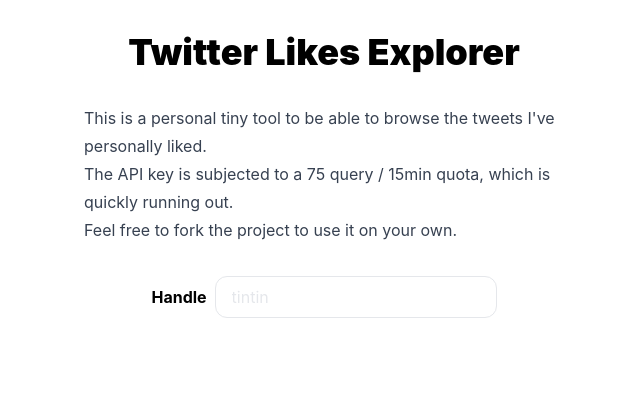
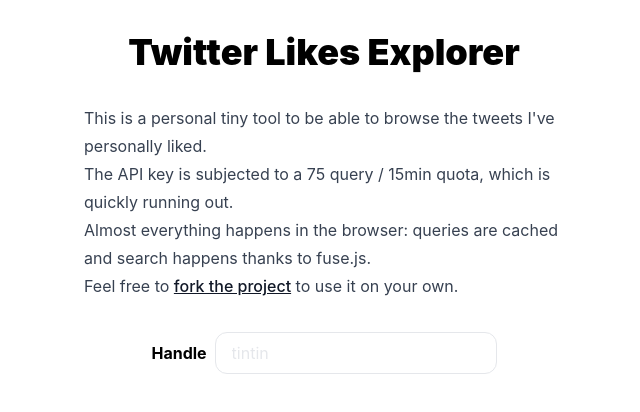
Before and after one commit to theo-m/twitter-likes, a Next.js app: page / in a window 1280 px wide. Shown: the top 412 px of the page, without its empty margins (316-956 px from the left). Built offline with nearby package versions, Linux system fonts and the light colour scheme.

Commit message:
fix buttons, more talk

```diff
--- a/pages/index.tsx
+++ b/pages/index.tsx
@@ -117,7 +117,18 @@
           The API key is subjected to a 75 query / 15min quota, which is quickly
           running out.
           <br />
-          Feel free to fork the project to use it on your own.
+          Almost everything happens in the browser: queries are cached and
+          search happens thanks to fuse.js.
+          <br />
+          Feel free to{" "}
+          <a
+            href="https://github.com/theo-m/twitter-likes"
+            target="_blank"
+            rel="noreferrer"
+          >
+            fork the project
+          </a>{" "}
+          to use it on your own.
         </p>
         <div className="flex items-center gap-2">
           <label className="font-bold text-black" htmlFor="handle">
@@ -221,11 +232,15 @@
               <div className="flex items-center gap-4">
                 <button
                   className="rounded-full py-1 px-2 gap-2 flex items-center justify-center text-white bg-gray-500 hover:bg-opacity-80 focus:ring"
-                  onClick={() => setShowFancyTwitterEmbed(!showFancyTwitterEmbed)}
+                  onClick={() =>
+                    setShowFancyTwitterEmbed(!showFancyTwitterEmbed)
+                  }
                 >
-                  <HeroIcon name={showFancyTwitterEmbed ? "EyeSlashIcon" : "EyeIcon"} />
+                  <HeroIcon
+                    name={showFancyTwitterEmbed ? "EyeIcon" : "EyeSlashIcon"}
+                  />
                   <span className="text-xs">
-                    {showFancyTwitterEmbed ? "simple" : "embedded tweets"}
+                    {showFancyTwitterEmbed ? "embedded tweets" : "simple"}
                   </span>
                 </button>
                 <button
@@ -235,24 +250,26 @@
                     setResults((r) =>
                       r.sort((a, b) =>
                         sortType === "date"
-                          ? (a.item.created_at ?? "") <
-                            (b.item.created_at ?? "")
-                            ? 1
-                            : -1
-                          : (a.score ?? 0) < (b.score ?? 0)
-                          ? 1
-                          : -1
+                          ? a.item.created_at && b.item.created_at
+                            ? new Date(b.item.created_at).getTime() -
+                              new Date(a.item.created_at).getTime()
+                            : 0
+                          : (b.score ?? 0) - (a.score ?? 0)
                       )
                     );
                   }}
                 >
                   <HeroIcon
                     name={
-                      sortType === "date" ? "CalendarIcon" : "MagnifyingGlassIcon"
+                      sortType === "date"
+                        ? "CalendarIcon"
+                        : "MagnifyingGlassIcon"
                     }
                   />
                   <span className="text-xs">
-                    {sortType === "date" ? "sort by score" : "sort by date"}
+                    {sortType === "date"
+                      ? "sorting by date"
+                      : "sorting by score"}
                   </span>
                 </button>
               </div>
@@ -297,10 +314,10 @@
                     <TwitterTweetEmbed
                       key={it.id}
                       tweetId={it.id}
-                      placeholder={<TweetPreview t={it} />}
+                      placeholder={<TweetPreview t={it} score={score} />}
                     />
                   ) : (
-                    <TweetPreview key={it.id} t={it} />
+                    <TweetPreview key={it.id} t={it} score={score} />
                   )
                 )}
             </div>
@@ -311,13 +328,13 @@
   );
 }
 
-function TweetPreview({ t }: { t: TweetV2 }) {
+function TweetPreview({ t, score }: { t: TweetV2; score?: number }) {
   return (
     <div className="flex p-4 sm:w-[600px] flex-col gap-4 bg-white rounded-xl border">
       <p className="whitespace-pre-wrap">{t.text}</p>
       <div className="flex justify-between items-center text-sm w-full gap-2">
         {t.created_at && (
-          <span className="text-gray-200">
+          <span className="text-gray-300">
             {new Date(t.created_at).toLocaleString()}
           </span>
         )}
@@ -331,6 +348,12 @@
           Visit on twitter
         </a>
       </div>
+      {score && (
+        <p className="text-sm text-gray-300">
+          Search score (lower is better):{" "}
+          <span className="font-bold">{score.toFixed(2)}</span>
+        </p>
+      )}
     </div>
   );
 }
```
